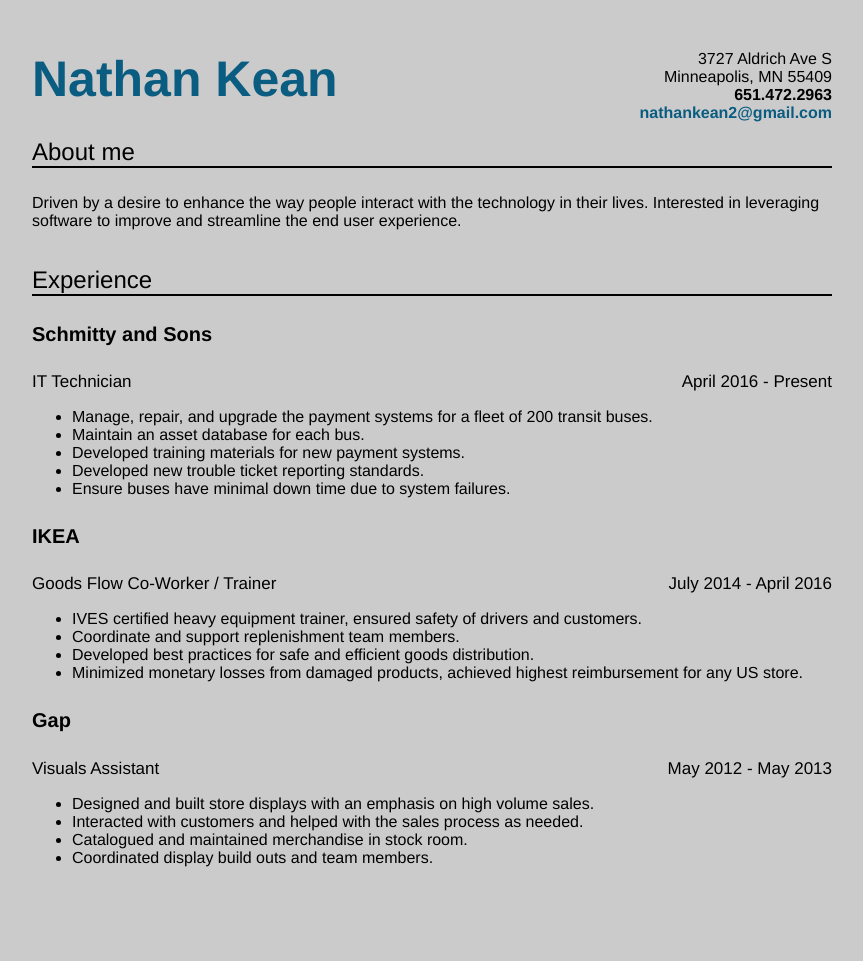
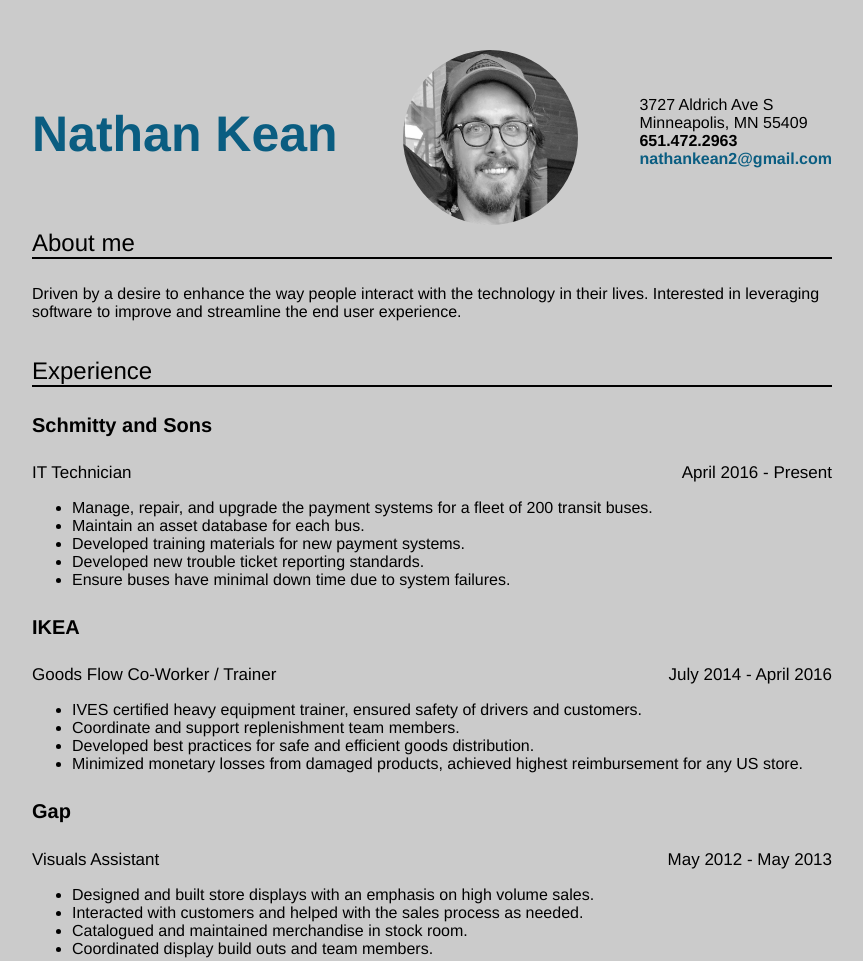
Before and after one commit to mydevportfolio-test/My-Portfolio, a plain HTML site: page index.html in a window 1280 px wide. Shown: the whole page, without its empty margins (208-1071 px from the left). Before the commit the page ends 917 px from the top, so only its background shows below. Drawn offline with Linux system fonts and the light colour scheme.

Commit message:
rev. 3
-More styling
-Added picture

```diff
--- a/index.html
+++ b/index.html
@@ -10,6 +10,7 @@
       <div id="contact-name">
         Nathan Kean
       </div>
+      <img id="picture" src="nathan.jpg">
       <div id="contact-info">
         <p>
           3727 Aldrich Ave S
--- a/stylesheet.css
+++ b/stylesheet.css
@@ -15,10 +15,19 @@ body {
   font-size: 50px;
   font-weight: bold;
   float: left;
+  margin: 55px 65px 0 0;
+}
+
+#picture {
+  height: 175px;
+  width: 175px;
+  border-radius: 50%;
+  filter: grayscale(100%);
 }
 
 #contact-info {
-  text-align: right;
+  margin-top: 30px;
+  float: right;
 }
 
 a:link {
```
Also changed, not shown: nathan.jpg (added).
